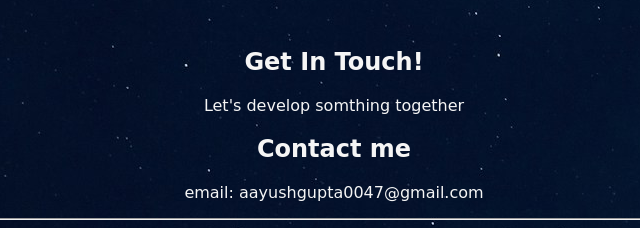
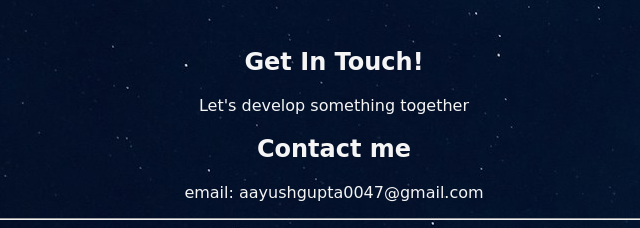
Before and after one commit to AyushG-upta/Personal-site, a plain HTML site: page index.html in a window 1280 px wide. Shown: the part 3185-3413 px from the top of the page, 306-946 px from the left. Drawn offline with Linux system fonts and the light colour scheme; a web font is replaced by a local one.

Commit message:
Update index.html

```diff
--- a/index.html
+++ b/index.html
@@ -111,7 +111,7 @@
         <div class="fourth container">
 
             <h2 class="about">Get In Touch!</h2>
-            <p>Let's develop somthing together</p>
+            <p>Let's develop something together</p>
             <h2 class="contact">Contact me</h2>
             <p>email: aayushgupta0047@gmail.com</p><hr />
 
```
